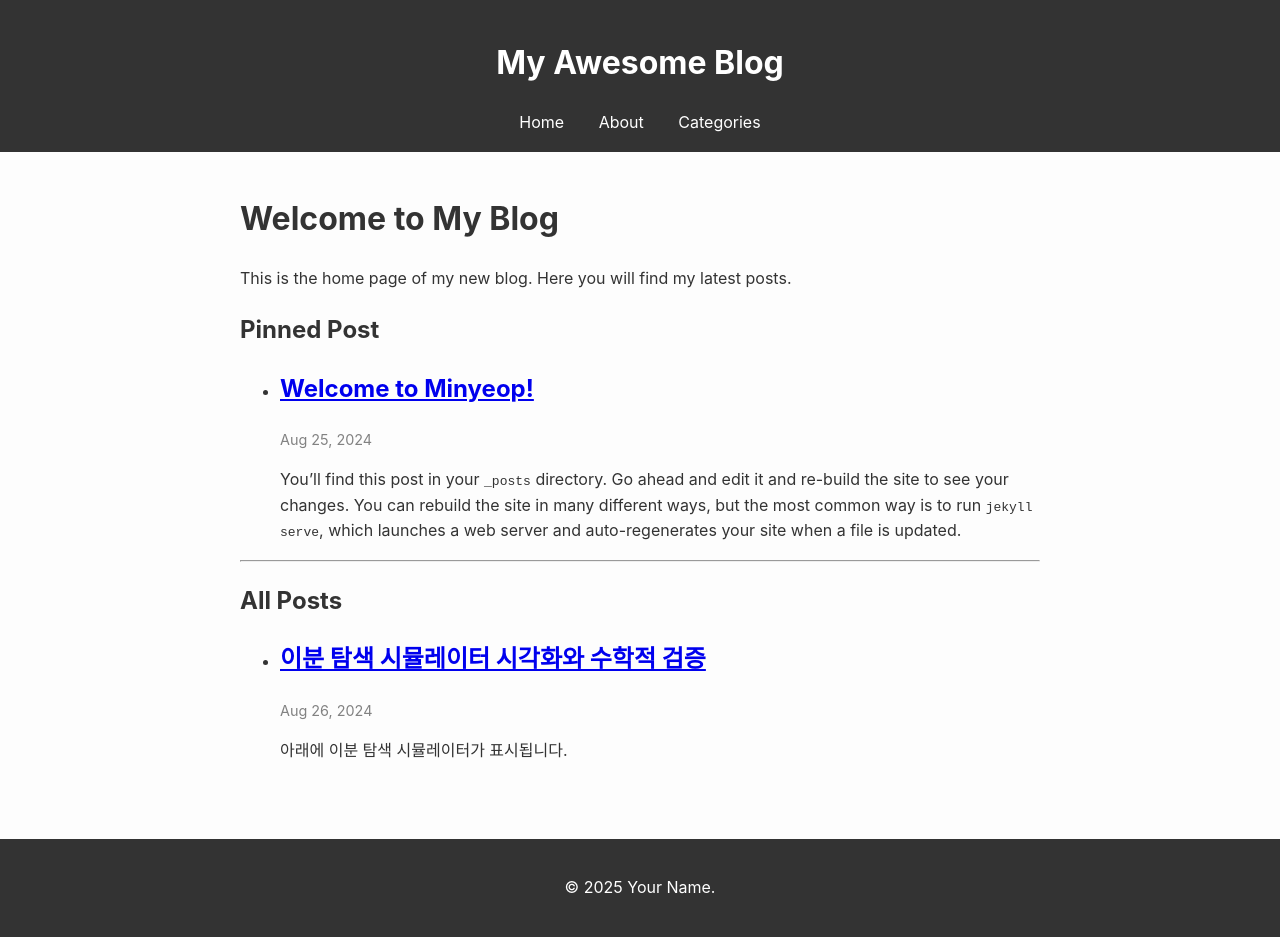
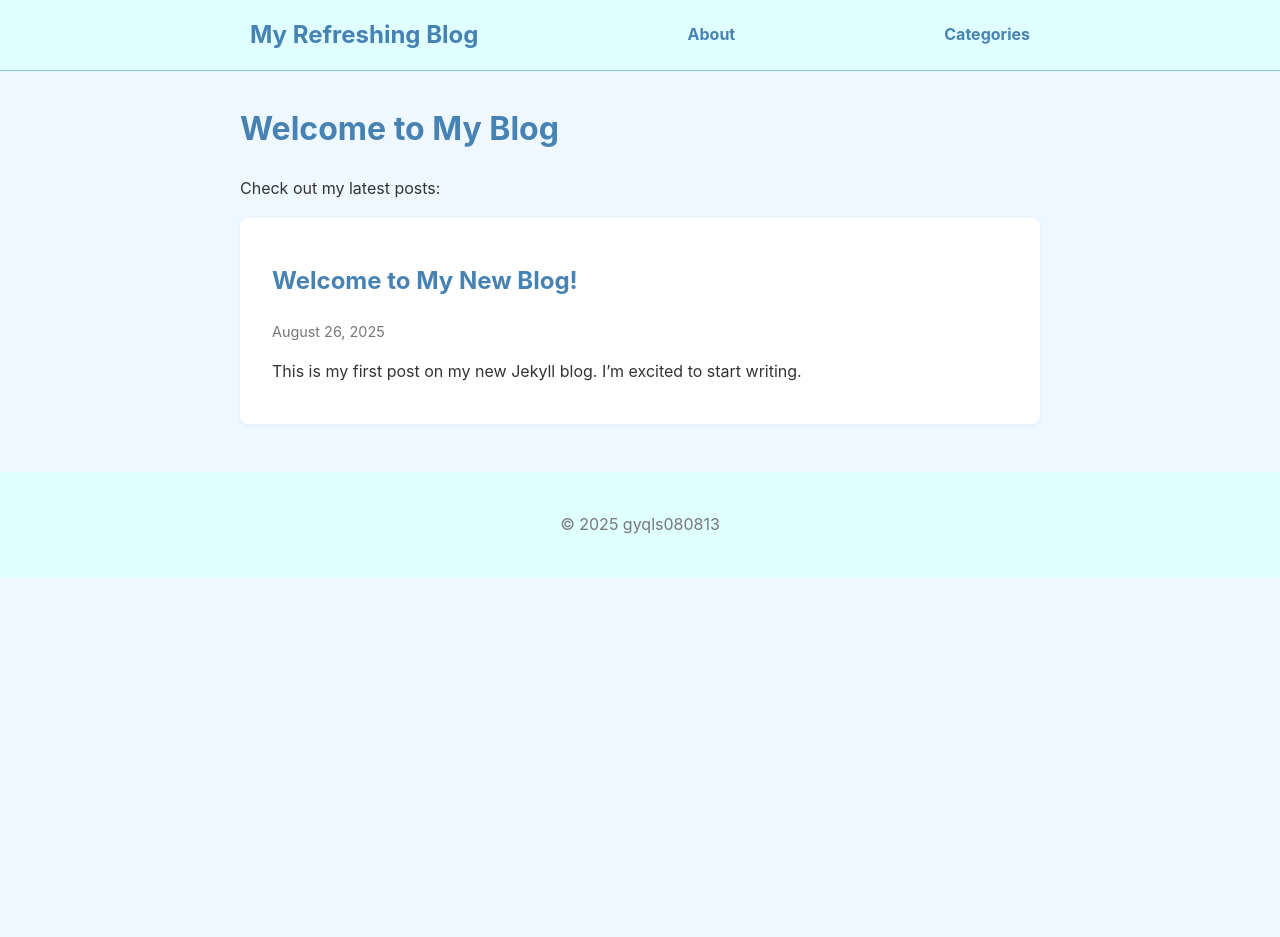
Before and after one commit to gyqls080813/TIL, a Jekyll site: the page built from index.md, in a window 1280 px wide. Built offline with Jekyll 4.4.1, drawn with Linux system fonts in a browser that asks for light colours; after the commit the page ends 900 px from its top, so only the background shows below that.

Commit message:
Reset to a basic Jekyll blog with a sky-blue theme

```diff
--- a/_config.yml
+++ b/_config.yml
@@ -1,14 +1,3 @@
-title: My Awesome Blog
-author: Your Name
-email: your-email@domain.com
-description: >- # this means to ignore newlines until "baseurl:"
-  This is my awesome blog.
-baseurl: "" # the subpath of your site, e.g. /blog
-url: "" # the base hostname & protocol for your site, e.g. http://example.com
-twitter_username: jekyllrb
-github_username:  jekyll
-
-# Build settings
-theme: minima
-plugins:
-  - jekyll-feed
+title: My Refreshing Blog
+author: gyqls080813
+description: "A cool and refreshing blog."
--- a/_layouts/default.html
+++ b/_layouts/default.html
@@ -4,22 +4,21 @@
   <meta charset="UTF-8">
   <meta name="viewport" content="width=device-width, initial-scale=1.0">
   <title>{{ page.title }} - {{ site.title }}</title>
-    <link rel="stylesheet" href="{{ "/assets/css/style.css" | relative_url }}">
+  <link rel="stylesheet" href="{{ '/assets/css/style.css' | relative_url }}">
 </head>
 <body>
   <header>
-        <h1><a href="{{ "/" | relative_url }}">{{ site.title }}</a></h1>
     <nav>
-            <a href="{{ "/" | relative_url }}">Home</a>
-            <a href="/about.html">About</a>
-            <a href="/categories">Categories</a>
+      <a class="site-title" href="{{ '/' | relative_url }}">{{ site.title }}</a>
+      <a href="{{ '/about' | relative_url }}">About</a>
+      <a href="{{ '/categories' | relative_url }}">Categories</a>
     </nav>
   </header>
   <main>
     {{ content }}
   </main>
   <footer>
-        <p>&copy; {{ "now" | date: "%Y" }} {{ site.author }}.</p>
+    <p>&copy; {{ 'now' | date: "%Y" }} {{ site.author }}</p>
   </footer>
 </body>
 </html>
--- a/_posts/2024-08-25-welcome-to-jekyll.md
+++ /dev/null
@@ -1,10 +0,0 @@
----
-layout: post
-title:  "Welcome to Minyeop!"
-pinned: true
-date:   2024-08-25 10:00:00 +0900
-categories: Minyeop update
----
-You’ll find this post in your `_posts` directory. Go ahead and edit it and re-build the site to see your changes. You can rebuild the site in many different ways, but the most common way is to run `jekyll serve`, which launches a web server and auto-regenerates your site when a file is updated.
-
-To add new posts, simply add a file in the `_posts` directory that follows the convention `YYYY-MM-DD-name-of-post.md` and includes the necessary front matter. Take a look at the source for this post to get an idea about how it works.
--- /dev/null
+++ b/_posts/2025-08-26-welcome.md
@@ -0,0 +1,9 @@
+---
+layout: post
+title: "Welcome to My New Blog!"
+date: 2025-08-26
+---
+
+This is my first post on my new Jekyll blog. I'm excited to start writing.
+
+The theme is designed to be cool and refreshing. I hope you like it!
--- a/_posts/algorithm/Binary_search/2024-08-26-binary-search-visualization.md
+++ /dev/null
@@ -1,12 +0,0 @@
----
-layout: post
-title:  "이분 탐색 시뮬레이터 시각화와 수학적 검증"
-date:   2024-08-26 09:00:00 +0900
-categories: Algorithm Binary_search
----
-
-아래에 이분 탐색 시뮬레이터가 표시됩니다.
-
-<div id="root"></div>
-
-<script src="{{ '/assets/js/BinarySearchSimulator.js' | relative_url }}"></script>
--- a/assets/css/style.css
+++ b/assets/css/style.css
@@ -1,53 +1,96 @@
+
+:root {
+  --primary-color: #87CEEB; /* Sky Blue */
+  --secondary-color: #F0F8FF; /* Alice Blue */
+  --text-color: #333;
+  --header-bg: #E0FFFF; /* Light Cyan */
+  --link-color: #4682B4; /* Steel Blue */
+  --white: #fff;
+  --shadow-color: rgba(0,0,0,0.05);
+  --meta-text-color: #777;
+}
+
 body {
-    font-family: -apple-system, BlinkMacSystemFont, "Segoe UI", Roboto, "Helvetica Neue", Arial, sans-serif;
-    line-height: 1.6;
-    color: #333;
-    background-color: #fdfdfd;
-    margin: 0;
-    padding: 0;
+  font-family: -apple-system, BlinkMacSystemFont, "Segoe UI", Roboto, "Helvetica Neue", Arial, sans-serif;
+  margin: 0;
+  background-color: var(--secondary-color);
+  color: var(--text-color);
+  line-height: 1.6;
 }
 
 header {
-    background: #333;
-    color: #fff;
-    padding: 1rem 0;
-    text-align: center;
+  background-color: var(--header-bg);
+  padding: 1rem;
+  border-bottom: 1px solid var(--primary-color);
 }
 
-header h1 a {
-    color: #fff;
-    text-decoration: none;
+header nav {
+    max-width: 800px;
+    margin: 0 auto;
+    display: flex;
+    justify-content: space-between;
+    align-items: center;
 }
 
 header nav a {
-    color: #fff;
-    margin: 0 15px;
-    text-decoration: none;
+  margin: 0 10px;
+  color: var(--link-color);
+  text-decoration: none;
+  font-weight: bold;
+}
+
+header nav a.site-title {
+    font-size: 1.5em;
 }
 
 main {
-    padding: 20px;
-    max-width: 800px;
-    margin: 0 auto;
+  max-width: 800px;
+  margin: 2rem auto;
+  padding: 0 1rem;
 }
 
 footer {
     text-align: center;
-    padding: 20px;
-    margin-top: 40px;
-    background: #333;
-    color: #fff;
+    margin-top: 3rem;
+    padding: 1.5rem;
+    background-color: var(--header-bg);
+    color: var(--meta-text-color);
 }
 
-.post {
-    margin-bottom: 2em;
+h1, h2, h3, h4, h5, h6 {
+  color: var(--link-color);
 }
 
-.post h1 {
-    margin-bottom: 0.5em;
+a {
+  color: var(--link-color);
+  text-decoration: none;
+}
+
+a:hover {
+  text-decoration: underline;
+}
+
+ul.post-list {
+  list-style: none;
+  padding: 0;
+}
+
+article, .post-list li {
+  background: var(--white);
+  padding: 1.5rem 2rem;
+  margin-bottom: 1.5rem;
+  border-radius: 8px;
+  box-shadow: 0 2px 5px var(--shadow-color);
+  transition: box-shadow 0.2s ease-in-out;
+}
+
+article:hover, .post-list li:hover {
+    box-shadow: 0 5px 15px rgba(0,0,0,0.1);
 }
 
 .post-meta {
-    color: #828282;
-    font-size: 0.9em;
+  color: var(--meta-text-color);
+  font-size: 0.9em;
+  display: block;
+  margin-bottom: 1rem;
 }
--- a/index.md
+++ b/index.md
@@ -5,34 +5,14 @@ title: Home
 
 # Welcome to My Blog
 
-This is the home page of my new blog. Here you will find my latest posts.
+Check out my latest posts:
 
-## Pinned Post
-
-<ul>
+<ul class="post-list">
   {% for post in site.posts %}
-    {% if post.pinned %}
-      <li>
-        <h2><a href="{{ post.url | relative_url }}">{{ post.title }}</a></h2>
-        <p class="post-meta">{{ post.date | date: "%b %-d, %Y" }}</p>
-        <p>{{ post.excerpt }}</p>
-      </li>
-    {% endif %}
+    <li>
+      <h2><a href="{{ post.url | relative_url }}">{{ post.title }}</a></h2>
+      <p class="post-meta">{{ post.date | date: "%B %-d, %Y" }}</p>
+      <p>{{ post.excerpt }}</p>
+    </li>
   {% endfor %}
 </ul>
-
-<hr>
-
-## All Posts
-
-<ul>
-  {% for post in site.posts %}
-    {% unless post.pinned %}
-      <li>
-        <h2><a href="{{ post.url | relative_url }}">{{ post.title }}</a></h2>
-        <p class="post-meta">{{ post.date | date: "%b %-d, %Y" }}</p>
-        <p>{{ post.excerpt }}</p>
-      </li>
-    {% endunless %}
-  {% endfor %}
-</ul>
```
Also changed, not shown: _jsx/BinarySearchSimulator.jsx (deleted, +0 -131 lines), _layouts/post.html (+3 -10 lines), assets/js/BinarySearchSimulator.js (deleted, +0 -168 lines), categories.md (+2 -24 lines), package.json (deleted, +0 -30 lines), 3 other files. Lines whose indentation alone changed are shown as unchanged.
